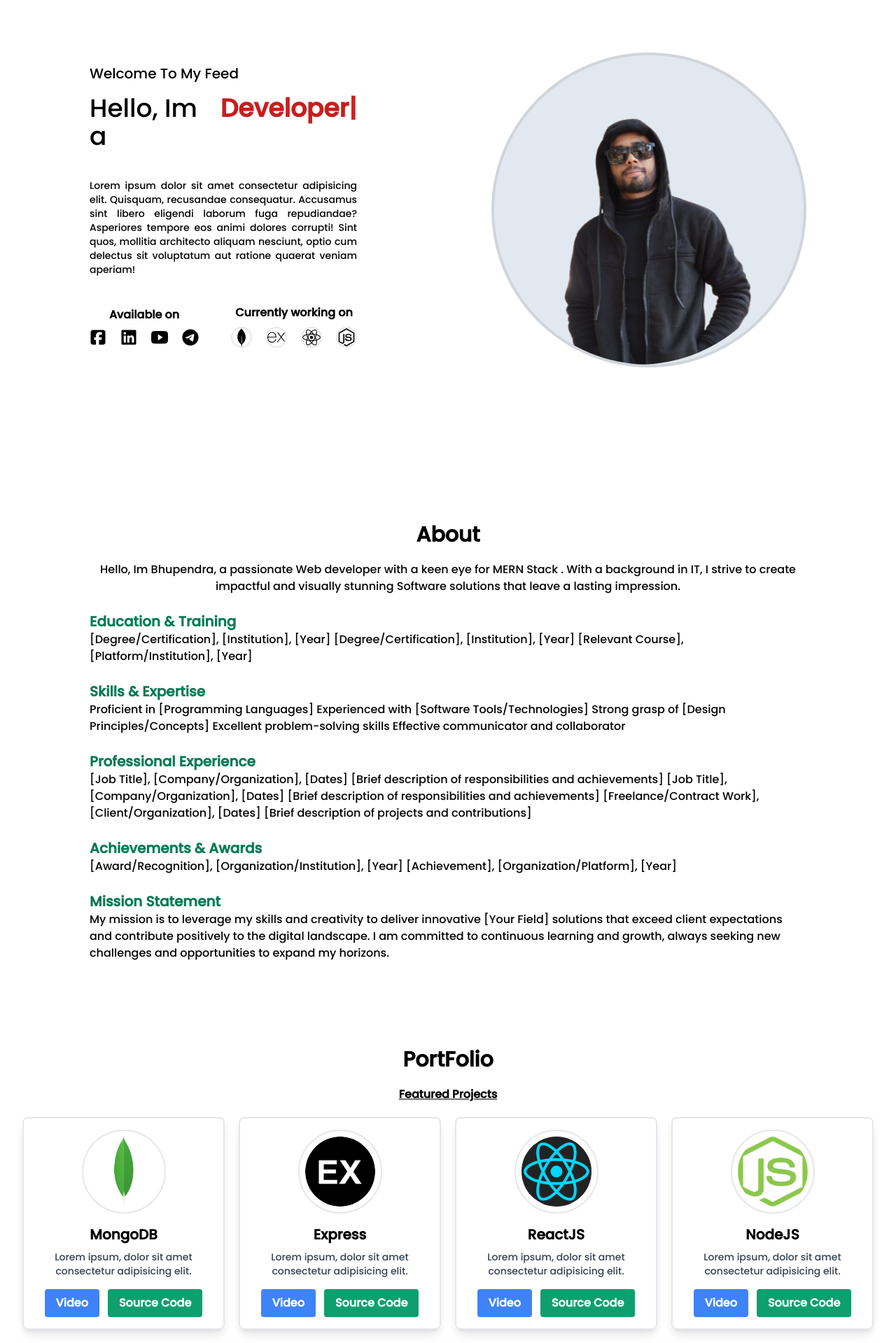
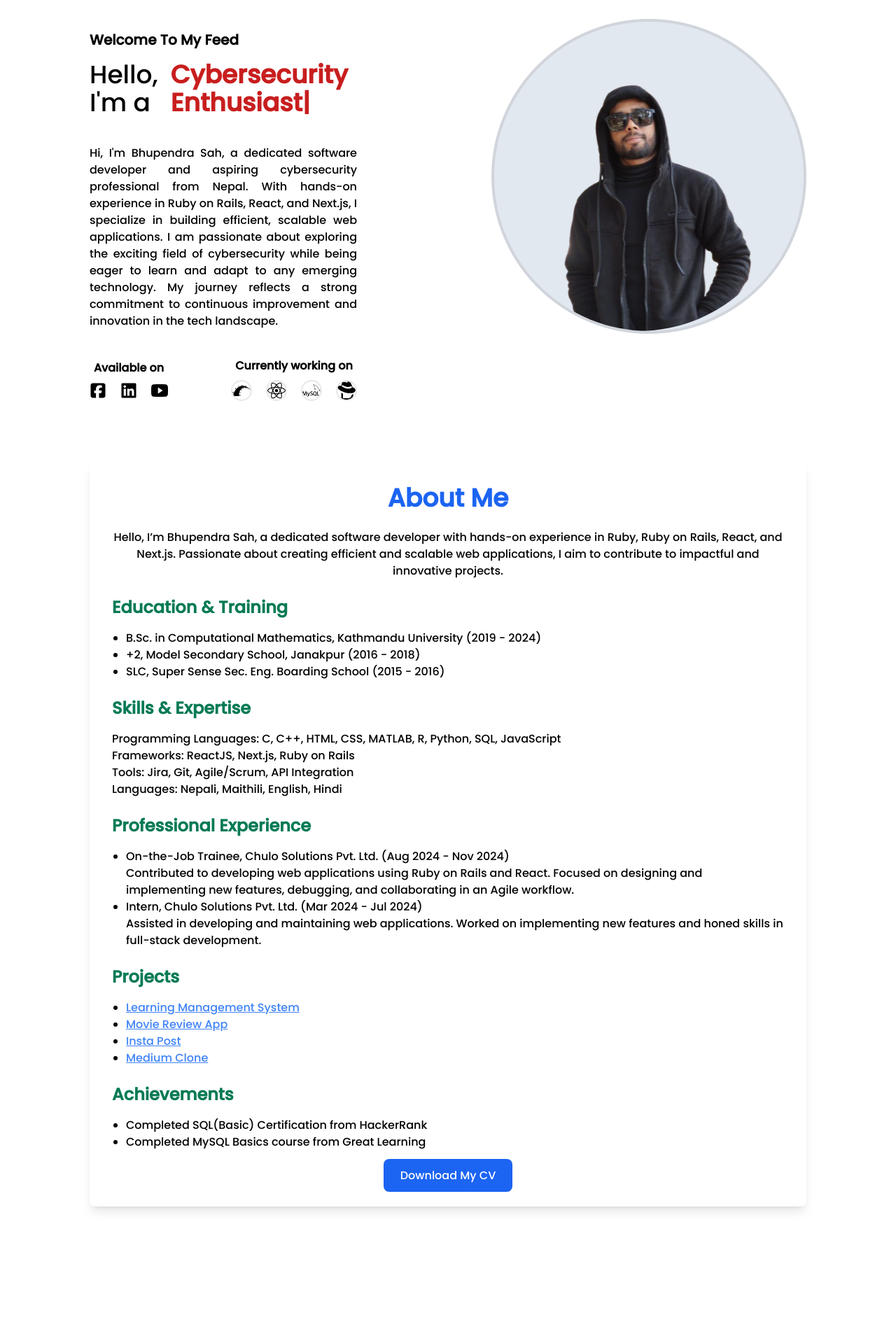
Before and after one commit to bhupendra9211/portfolio, a Next.js app: page / in a window 1280 px wide. Shown: the part 140-2059 px from the top of the page at 70% size. Built offline with nearby package versions, Linux system fonts and the light colour scheme.

Commit message:
final stage completed

```diff
--- a/src/components/About.tsx
+++ b/src/components/About.tsx
@@ -1,74 +1,104 @@
-import React from 'react'
+import React from 'react';
 
 const About = () => {
   return (
     <div
       id="About"
-      className="flex justify-center items-center min-h-screen px-4 sm:px-6 lg:px-8 mx-24"
+      className=" flex justify-center items-center min-h-screen px-4 sm:px-6 lg:px-8 mx-4 sm:mx-12 lg:mx-24"
     >
-      <div>
-        <h1 className="text-3xl font-bold mb-5 text-center">About</h1>
-        <p className='text-center'>
-          Hello, Im Bhupendra, a passionate Web developer with a keen eye for MERN
-          Stack . With a background in IT, I strive to create impactful and
-          visually stunning Software solutions that leave a lasting impression.
+      <div className="shadow-lg p-8 rounded-lg w-full">
+        <h1 className="text-4xl font-bold mb-6 text-center text-blue-600">About Me</h1>
+        <p className="text-center mb-6">
+          Hello, I’m Bhupendra Sah, a dedicated software developer with hands-on experience in Ruby, Ruby on Rails, React, and
+          Next.js. Passionate about creating efficient and scalable web applications, I aim to contribute to impactful and
+          innovative projects.
         </p>
-        <br />
-        <h1 className="text-green-600 font-semibold text-xl">
-          Education & Training
-        </h1>
-        <span>
-          [Degree/Certification], [Institution], [Year] [Degree/Certification],
-          [Institution], [Year] [Relevant Course], [Platform/Institution],
-          [Year]
-        </span>
-        <br />
-        <br />
-        <h1 className="text-green-600 font-semibold text-xl">
-          Skills & Expertise
-        </h1>
-        <span>
-          Proficient in [Programming Languages] Experienced with [Software
-          Tools/Technologies] Strong grasp of [Design Principles/Concepts]
-          Excellent problem-solving skills Effective communicator and
-          collaborator
-        </span>
-        <br />
-        <br />
-        <h1 className="text-green-600 font-semibold text-xl">
-          Professional Experience
-        </h1>
-        <span>
-          [Job Title], [Company/Organization], [Dates] [Brief description of
-          responsibilities and achievements] [Job Title],
-          [Company/Organization], [Dates] [Brief description of responsibilities
-          and achievements] [Freelance/Contract Work], [Client/Organization],
-          [Dates] [Brief description of projects and contributions]
-        </span>
-        <br />
-        <br />
-        <h1 className="text-green-600 font-semibold text-xl">
-          Achievements & Awards
-        </h1>
-        <span>
-          [Award/Recognition], [Organization/Institution], [Year] [Achievement],
-          [Organization/Platform], [Year]
-        </span>
-        <br />
-        <br />
-        <h1 className="text-green-600 font-semibold text-xl">
-          Mission Statement
-        </h1>
-        <p>
-          My mission is to leverage my skills and creativity to deliver
-          innovative [Your Field] solutions that exceed client expectations and
-          contribute positively to the digital landscape. I am committed to
-          continuous learning and growth, always seeking new challenges and
-          opportunities to expand my horizons.
-        </p>
+
+        <section className="mb-6">
+          <h2 className="text-green-600 font-semibold text-2xl mb-4">Education & Training</h2>
+          <ul className="list-disc pl-5">
+            <li>B.Sc. in Computational Mathematics, Kathmandu University (2019 - 2024)</li>
+            <li>+2, Model Secondary School, Janakpur (2016 - 2018)</li>
+            <li>SLC, Super Sense Sec. Eng. Boarding School (2015 - 2016)</li>
+          </ul>
+        </section>
+
+        <section className="mb-6">
+          <h2 className="text-green-600 font-semibold text-2xl mb-4">Skills & Expertise</h2>
+          <p>
+            Programming Languages: C, C++, HTML, CSS, MATLAB, R, Python, SQL, JavaScript <br />
+            Frameworks: ReactJS, Next.js, Ruby on Rails <br />
+            Tools: Jira, Git, Agile/Scrum, API Integration <br />
+            Languages: Nepali, Maithili, English, Hindi
+          </p>
+        </section>
+
+        <section className="mb-6">
+          <h2 className="text-green-600 font-semibold text-2xl mb-4">Professional Experience</h2>
+          <ul className="list-disc pl-5">
+            <li>
+              On-the-Job Trainee, Chulo Solutions Pvt. Ltd. (Aug 2024 - Nov 2024)
+              <p>
+                Contributed to developing web applications using Ruby on Rails and React. Focused on designing and implementing
+                new features, debugging, and collaborating in an Agile workflow.
+              </p>
+            </li>
+            <li>
+              Intern, Chulo Solutions Pvt. Ltd. (Mar 2024 - Jul 2024)
+              <p>
+                Assisted in developing and maintaining web applications. Worked on implementing new features and honed skills in
+                full-stack development.
+              </p>
+            </li>
+          </ul>
+        </section>
+
+        <section className="mb-6">
+          <h2 className="text-green-600 font-semibold text-2xl mb-4">Projects</h2>
+          <ul className="list-disc pl-5">
+            <li>
+              <a href="https://github.com/bhupendra9211/Learning-Management-System" target='_blank' className="text-blue-500 underline">
+                Learning Management System
+              </a>
+            </li>
+            <li>
+              <a href="https://github.com/bhupendra9211/Film-Fair" target='_blank' className="text-blue-500 underline">
+                Movie Review App
+              </a>
+            </li>
+            <li>
+              <a href="https://github.com/bhupendra9211/Instapost" target='_blank' className="text-blue-500 underline">
+                Insta Post
+              </a>
+            </li>
+            <li>
+              <a href="https://github.com/bhupendra9211/MyBlog" target='_blank' className="text-blue-500 underline">
+                Medium Clone
+              </a>
+            </li>
+          </ul>
+        </section>
+
+        <section className="mb-6">
+          <h2 className="text-green-600 font-semibold text-2xl mb-4">Achievements</h2>
+          <ul className="list-disc pl-5">
+            <li>Completed SQL(Basic) Certification from HackerRank</li>
+            <li>Completed MySQL Basics course from Great Learning</li>
+          </ul>
+        </section>
+
+        <div className="text-center">
+          <a
+            href="/BhupendraKumarSahCv.pdf"
+            download
+            className="bg-blue-600 text-white px-6 py-3 rounded-lg hover:bg-blue-500"
+          >
+            Download My CV
+          </a>
+        </div>
       </div>
     </div>
-  )
-}
+  );
+};
 
-export default About
+export default About;
--- a/src/components/Hero.tsx
+++ b/src/components/Hero.tsx
@@ -8,10 +8,12 @@ import { FaLinkedin } from "react-icons/fa";
 import { IoLogoYoutube } from "react-icons/io";
 import { FaTelegram } from "react-icons/fa6";
 
-import { SiMongodb } from "react-icons/si";
-import { SiExpress } from "react-icons/si";
+
+
+import { SiRubyonrails } from "react-icons/si";
 import { FaReact } from "react-icons/fa";
-import { FaNodeJs } from "react-icons/fa6";
+import { SiMysql } from "react-icons/si";
+import { SiCyberdefenders } from "react-icons/si";
 
 import { ReactTyped } from "react-typed";
 
@@ -23,25 +25,23 @@ function Hero() {
     >
       <div className="flex flex-col md:flex-row">
         <div className="md:w-1/2 mt-12 md:mt-24 space-y-4 order-2 md:order-1">
-          <span className="text-xl">Welcome To My Feed</span>
+          <span className="text-xl font-semibold">Welcome To My Feed</span>
           <div className="flex space-x-1 text-2xl md:text-4xl">
-            <h1>Hello, Im a</h1>
-            {/* <span >Developer</span> */}
+            <h1>Hello, I'm a</h1>
             <ReactTyped
               className="text-red-700 font-bold"
-              strings={["Developer", "Programmer", "Coder"]}
+              strings={["Web Developer", "Programmer", "Cybersecurity Enthusiast"]}
               typeSpeed={40}
               backSpeed={50}
               loop={true}
             />
           </div>
           <br />
-          <p className="text-sm md:text-md text-justify">
-            Lorem ipsum dolor sit amet consectetur adipisicing elit. Quisquam,
-            recusandae consequatur. Accusamus sint libero eligendi laborum fuga
-            repudiandae? Asperiores tempore eos animi dolores corrupti! Sint quos,
-            mollitia architecto aliquam nesciunt, optio cum delectus sit voluptatum
-            aut ratione quaerat veniam aperiam!
+          <p className="text-md  text-justify">
+            Hi, I'm Bhupendra Sah, a dedicated software developer and aspiring cybersecurity professional from Nepal.
+            With hands-on experience in Ruby on Rails, React, and Next.js, I specialize in building efficient, scalable web applications.
+            I am passionate about exploring the exciting field of cybersecurity while being eager to learn and adapt to any emerging technology.
+            My journey reflects a strong commitment to continuous improvement and innovation in the tech landscape.
           </p>
           <br />
           {/* social media icons */}
@@ -50,23 +50,18 @@ function Hero() {
               <h1 className="font-bold text-center">Available on</h1>
               <ul className="flex space-x-5 justify-center">
                 <li>
-                  <a href="https://www.facebook.com/" target="_blank">
-                    <FaSquareFacebook className="text-2xl cursor-pointer" />
+                  <a href="https://www.facebook.com/" target="_blank" rel="noopener noreferrer">
+                    <FaSquareFacebook className="text-2xl cursor-pointer hover:scale-110 duration-200" />
                   </a>
                 </li>
                 <li>
-                  <a href="https://www.linkedin.com/" target="_blank">
-                    <FaLinkedin className="text-2xl cursor-pointer" />
+                  <a href="https://www.linkedin.com/" target="_blank" rel="noopener noreferrer">
+                    <FaLinkedin className="text-2xl cursor-pointer hover:scale-110 duration-200" />
                   </a>
                 </li>
                 <li>
-                  <a href="https://www.youtube.com/" target="_blank">
-                    <IoLogoYoutube className="text-2xl cursor-pointer" />
-                  </a>
-                </li>
-                <li>
-                  <a href="https://t.me/" target="_blank">
-                    <FaTelegram className="text-2xl cursor-pointer" />
+                  <a href="https://www.youtube.com/" target="_blank" rel="noopener noreferrer">
+                    <IoLogoYoutube className="text-2xl cursor-pointer hover:scale-110 duration-200" />
                   </a>
                 </li>
               </ul>
@@ -74,10 +69,10 @@ function Hero() {
             <div className="space-y-2">
               <h1 className="font-bold text-center">Currently working on</h1>
               <div className="flex space-x-5 justify-center">
-                <SiMongodb className="text-2xl md:text-3xl hover:scale-110 duration-200 rounded-full border-[2px] cursor-pointer" />
-                <SiExpress className="text-2xl md:text-3xl hover:scale-110 duration-200 rounded-full border-[2px] cursor-pointer" />
+                <SiRubyonrails className="text-2xl md:text-3xl hover:scale-110 duration-200 rounded-full border-[2px] cursor-pointer" />
                 <FaReact className="text-2xl md:text-3xl hover:scale-110 duration-200 rounded-full border-[2px] cursor-pointer" />
-                <FaNodeJs className="text-2xl md:text-3xl hover:scale-110 duration-200 rounded-full border-[2px] cursor-pointer" />
+                <SiMysql className="text-2xl md:text-3xl hover:scale-110 duration-200 rounded-full border-[2px] cursor-pointer" />
+                <SiCyberdefenders className="text-2xl md:text-3xl hover:scale-110 duration-200 rounded-full border-[2px] cursor-pointer" />
               </div>
             </div>
           </div>
@@ -88,7 +83,7 @@ function Hero() {
               <div className="w-full h-full flex-shrink-0">
                 <Image
                   src={pic}
-                  alt="profile 1"
+                  alt="Profile Image"
                   width={450}
                   height={450}
                   className="rounded-full"
@@ -97,7 +92,7 @@ function Hero() {
               <div className="w-full h-full flex-shrink-0">
                 <Image
                   src={pic}
-                  alt="profile 2"
+                  alt="Profile Image 2"
                   width={450}
                   height={450}
                   className="rounded-full"
@@ -106,7 +101,7 @@ function Hero() {
               <div className="w-full h-full flex-shrink-0">
                 <Image
                   src={pic}
-                  alt="profile 3"
+                  alt="Profile Image 3"
                   width={450}
                   height={450}
                   className="rounded-full"
@@ -115,7 +110,7 @@ function Hero() {
               <div className="w-full h-full flex-shrink-0">
                 <Image
                   src={pic}
-                  alt="profile 4"
+                  alt="Profile Image 4"
                   width={450}
                   height={450}
                   className="rounded-full"
--- a/src/components/PortFolio.tsx
+++ b/src/components/PortFolio.tsx
@@ -1,44 +1,36 @@
 import React from "react";
 import Image from "next/image";
-import java from "../../public/icons/java.png";
+
+import { SiRubyonrails } from "react-icons/si";
+import { SiTypescript } from "react-icons/si";
+import { FaReact } from "react-icons/fa";
 import python from "../../public/icons/python.webp";
-import mongoDB from "../../public/icons/mongodb.jpg";
-import express from "../../public/icons/express.png";
 import reactjs from "../../public/icons/reactjs.png";
-import nodejs from "../../public/icons/node.png";
+
+type CardItem = {
+  id: number;
+  logo: JSX.Element;
+  name: string;
+};
 
 function PortFolio() {
-  const cardItem = [
+  const cardItems: CardItem[] =  [
     {
       id: 1,
-      logo: mongoDB,
-      name: "MongoDB",
+      logo: <SiRubyonrails className="text-[150px] text-red-700" />,
+      name: "Ruby On Rails",
     },
     {
       id: 2,
-      logo: express,
-      name: "Express",
+      logo: <FaReact className="text-[130px] text-blue-500" />,
+      name: "React",
     },
     {
       id: 3,
-      logo: reactjs,
-      name: "ReactJS",
+      logo: <SiTypescript className="text-[130px] text-blue-500" />,
+      name: "Type Script",
     },
-    {
-      id: 4,
-      logo: nodejs,
-      name: "NodeJS",
-    },
-    {
-      id: 5,
-      logo: python,
-      name: "Python",
-    },
-    {
-      id: 6,
-      logo: java,
-      name: "Java",
-    },
+
   ];
 
   return (
@@ -52,28 +44,23 @@ function PortFolio() {
           Featured Projects
         </span>
         <div className="grid grid-cols-1 sm:grid-cols-2 md:grid-cols-3 lg:grid-cols-4 gap-5">
-          {cardItem.map(({ id, logo, name }) => (
+          {cardItems.map(({ id, logo, name }) => (
             <div
               className="w-full border-2 rounded-lg shadow-lg p-4 cursor-pointer hover:scale-105 duration-300"
               key={id}
             >
-              <Image
-                src={logo}
-                className="w-[120px] h-[120px] mx-auto p-2 rounded-full border-2"
-                alt={name}
-              />
+              <div className="w-[120px] h-[120px] mx-auto p-2 ">
+                {logo}
+              </div>
               <div className="text-center mt-4">
                 <div className="font-bold text-xl mb-2">{name}</div>
                 <p className="text-sm text-gray-700 dark:text-white">
-                  Lorem ipsum, dolor sit amet consectetur adipisicing elit.
+                  All the projcet are available into my GitHub. Please visit and review it.
                 </p>
               </div>
               <div className="mt-4 space-x-3 text-center">
-                <button className="bg-blue-500 hover:bg-blue-700 text-white font-bold px-4 py-2 rounded">
-                  Video
-                </button>
                 <button className="bg-green-500 hover:bg-green-700 text-white font-bold px-4 py-2 rounded">
-                  Source Code
+                  <a href="https://github.com/bhupendra9211?tab=repositories" target="_blank">Source code</a>
                 </button>
               </div>
             </div>
```
Also changed, not shown: 1 other file (tests, documents, lock files or other folders).
